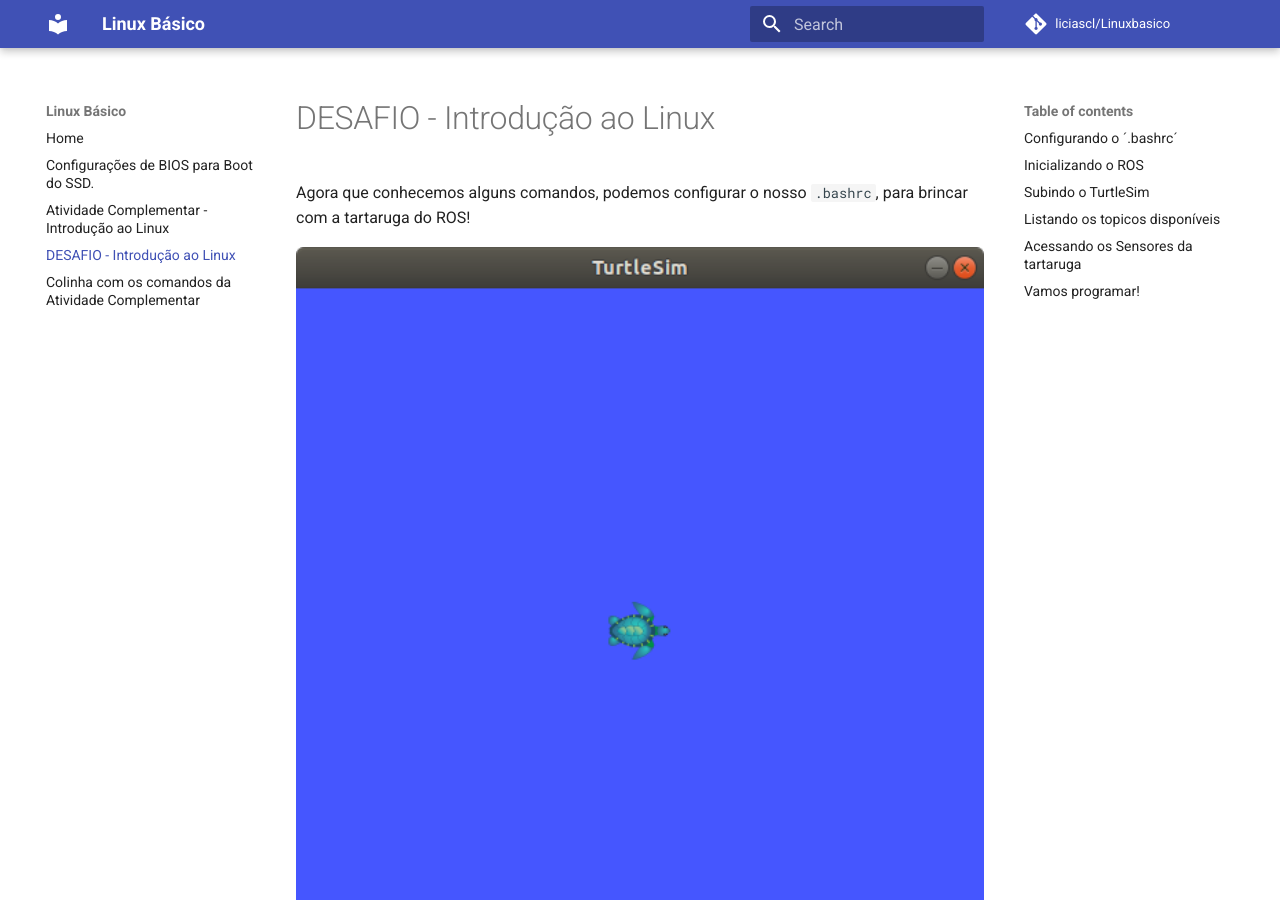
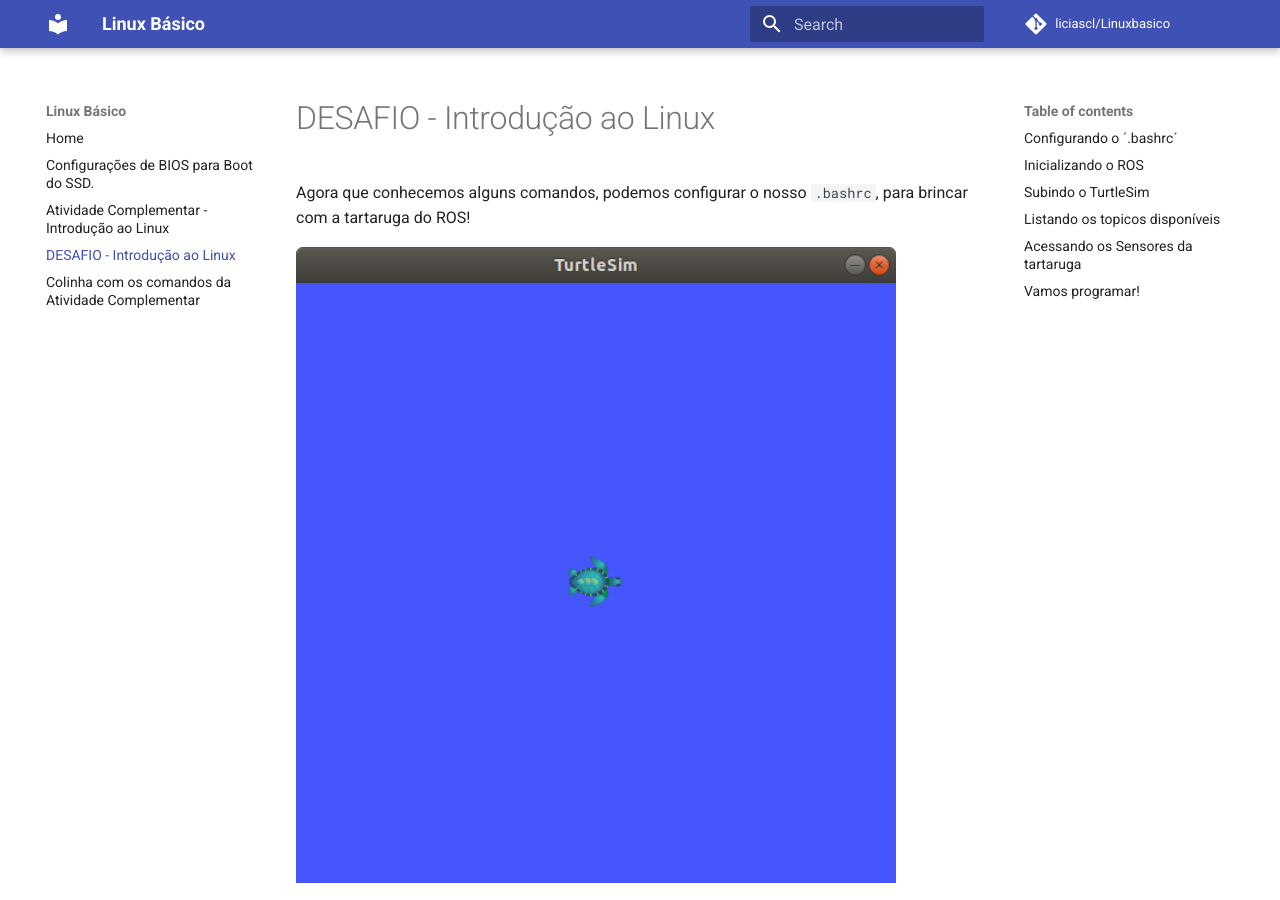
Before and after one commit to liciascl/Linuxbasico, an MkDocs documentation site: the page built from docs-src/desafio.md, in a window 1280 px wide and 900 px high. Built offline with MkDocs 1.6.1 and Material for MkDocs 9.7.7, drawn with Linux system fonts in a browser that asks for light colours; comment, search, counter and statistics services are not loaded.

Commit message:
Update desafio.md

```diff
--- a/docs-src/desafio.md
+++ b/docs-src/desafio.md
@@ -2,7 +2,7 @@
 
 Agora que conhecemos alguns comandos, podemos configurar o nosso `.bashrc`,  para brincar com a tartaruga do ROS!
 
-![referencia](img/turtlesim.png){width=1000}
+![referencia](img/turtlesim.png){width=600}
 
 ## Configurando o ´.bashrc´
 
@@ -251,4 +251,4 @@
 Analise o código disponibilizado, altere os comandos e faça a nossa bela tartaruga desenhar um 8 na tela, use a sua criatividade e os seus conhecimentos em python, divirta-se!
 
 
-![roda_roda](img/roda_roda.gif){width=1000}
+![roda_roda](img/roda_roda.gif){width=600}
```
